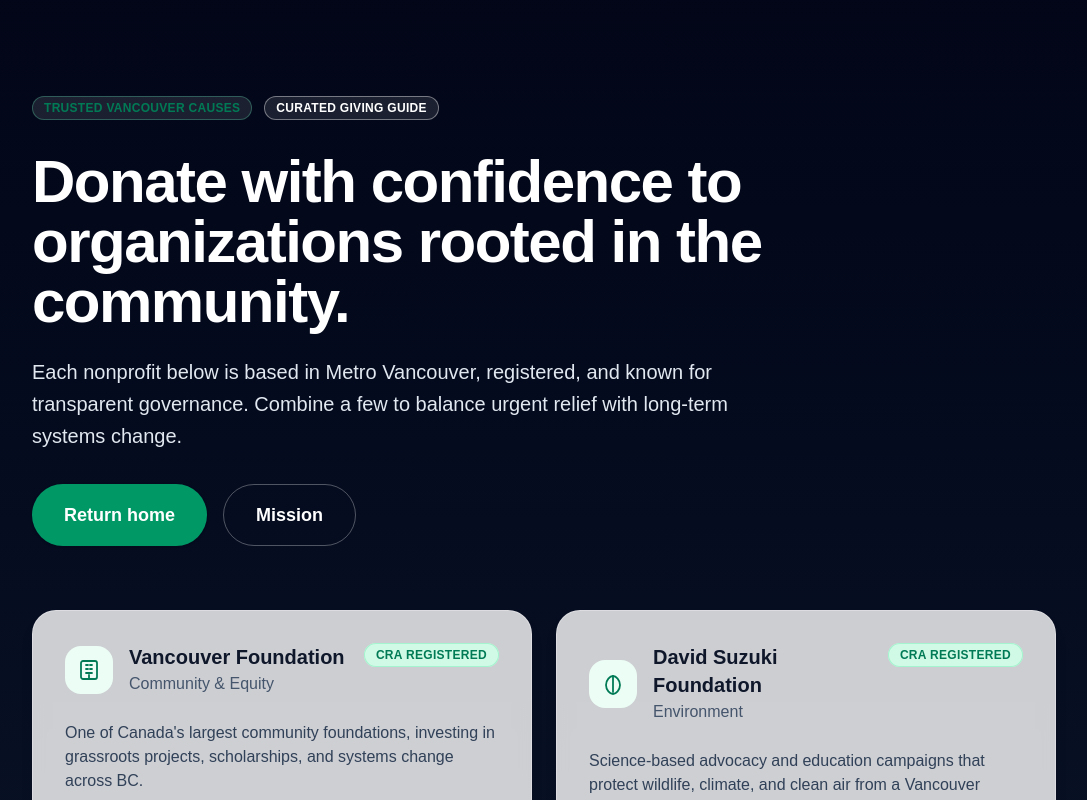
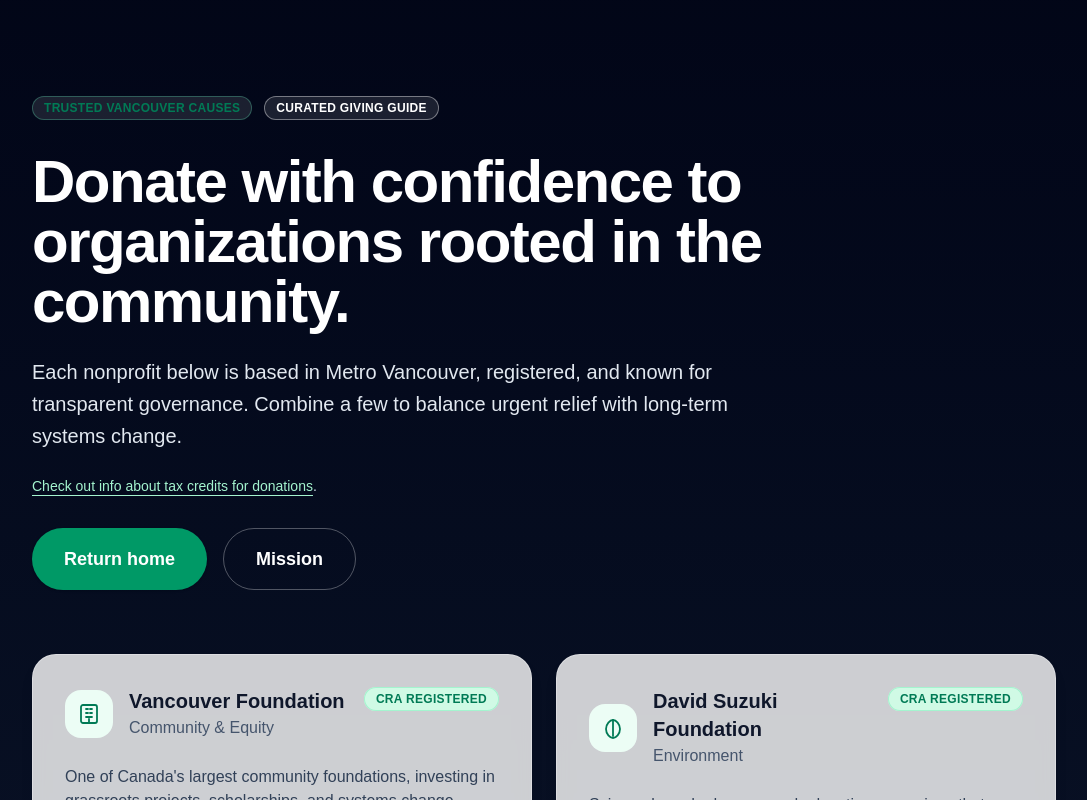
Before and after one commit to gmook9/helpingCanada, a Next.js app: page /donate in a window 1280 px wide. Shown: the top 800 px of the page, without its empty margins (96-1183 px from the left). Built offline with nearby package versions, Linux system fonts and the light colour scheme.

Commit message:
added a link to info about tax credits for donos

```diff
--- a/src/app/donate/page.tsx
+++ b/src/app/donate/page.tsx
@@ -235,6 +235,17 @@
               Each nonprofit below is based in Metro Vancouver, registered, and known for transparent governance. Combine a few to
               balance urgent relief with long-term systems change.
             </p>
+            <p className="text-sm text-slate-300">
+              <a
+              href="https://www.canada.ca/en/revenue-agency/services/charities-giving/list-charities/list-charities-other-qualified-donees.html"
+              target="_blank"
+              rel="noreferrer"
+              className="text-emerald-200 underline underline-offset-4 hover:text-emerald-100"
+              >
+              Check out info about tax credits for donations
+              </a>
+              .
+            </p>
           </div>
           <div className="flex flex-wrap gap-4">
             <Link
```
